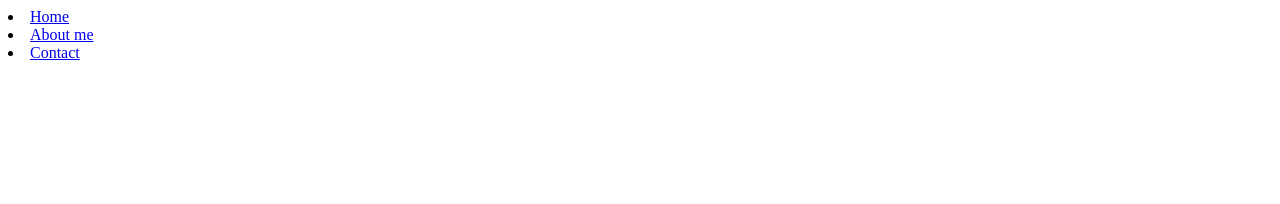
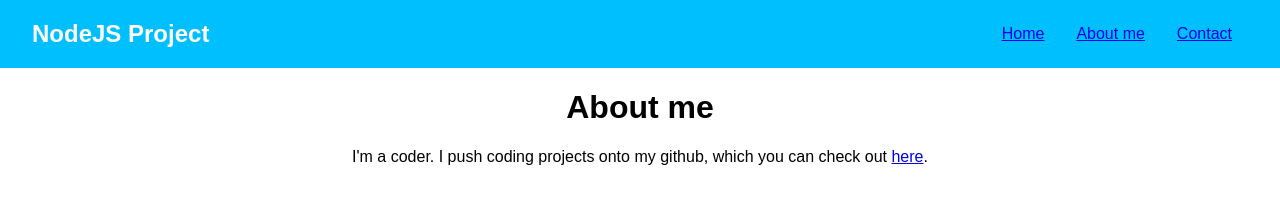
Before and after one commit to SultanBadri/basic-information, a plain HTML site: page about.html in a window 1280 px wide. Drawn offline with Linux system fonts and the light colour scheme.

Commit message:
added some design

```diff
--- a/about.html
+++ b/about.html
@@ -6,13 +6,30 @@
     <meta name="viewport" content="width=device-width, initial-scale=1.0" />
     <title>About Me</title>
   </head>
-  <body>
-    <header>
-      <nav>
-        <li><a href="/index.html">Home</a></li>
-        <li><a href="/about.html">About me</a></li>
-        <li><a href="/contact-me.html">Contact</a></li>
+  <body style="font-family: sans-serif; margin: 0; padding: 0">
+    <header style="background-color: deepskyblue">
+      <nav
+        style="
+          display: flex;
+          justify-content: space-between;
+          align-items: center;
+          padding: 0 2rem;
+        "
+      >
+        <h2 style="color: white">NodeJS Project</h2>
+        <ul style="list-style: none; display: flex">
+          <li style="padding: 0 1rem"><a href="/index.html">Home</a></li>
+          <li style="padding: 0 1rem"><a href="/about.html">About me</a></li>
+          <li style="padding: 0 1rem">
+            <a href="/contact-me.html">Contact</a>
+          </li>
+        </ul>
       </nav>
     </header>
+    <h1 style="text-align: center">About me</h1>
+    <p style="text-align: center">
+      I'm a coder. I push coding projects onto my github, which you can check
+      out <a href="https://github.com/SultanBadri" target="_blank">here</a>.
+    </p>
   </body>
 </html>
--- a/index.js
+++ b/index.js
@@ -10,7 +10,7 @@ http
       if (err) {
         res.writeHead(404, { "Content-Type": "text/html" });
         return res.end(
-          `<h1>Error: 404</h1><p>The page you are looking for doesn't exist.</p>`
+          `<h1 font-family: sans-serif;>Error: 404</h1><p font-family: sans-serif;>The page you are looking for doesn't exist.</p>`
         );
       }
       res.writeHead(200, { "Content-Type": "text/html" });
```
Also changed, not shown: contact-me.html (+23 -6 lines), index.html (+20 -6 lines).
